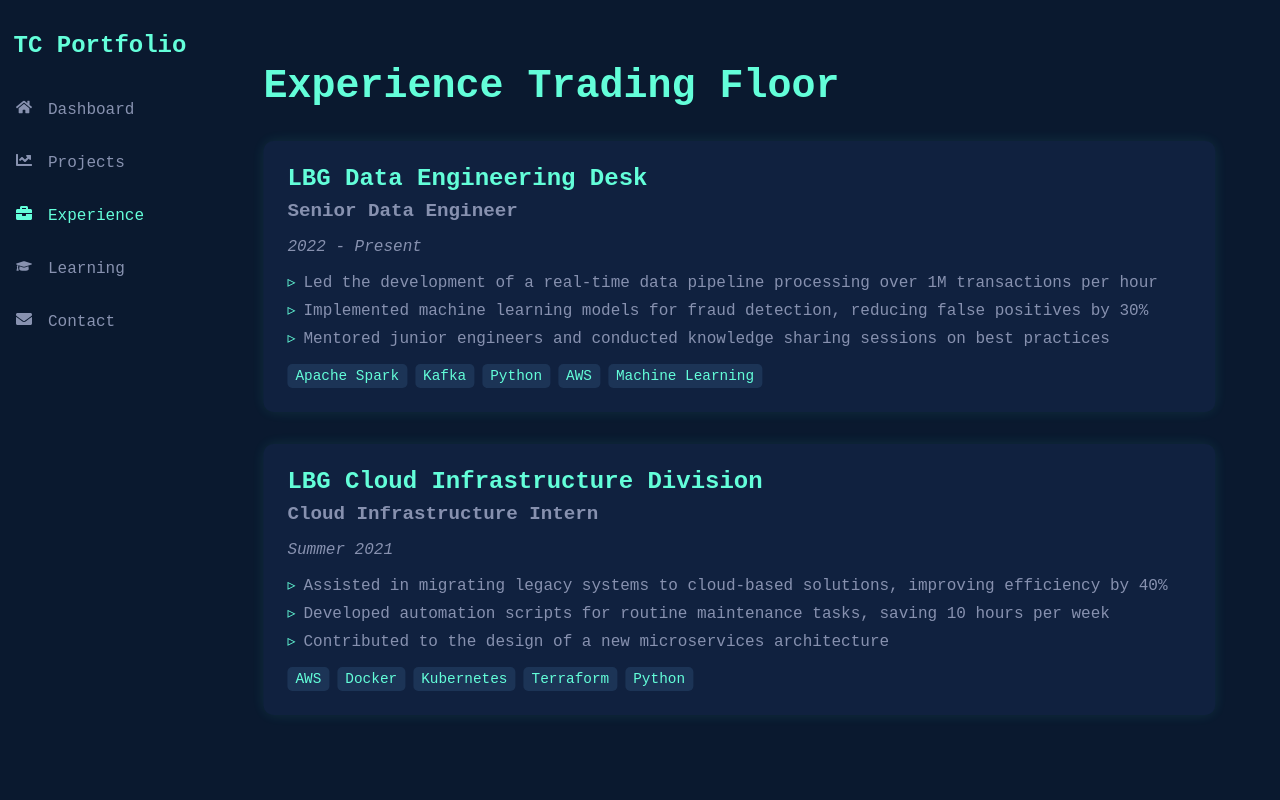
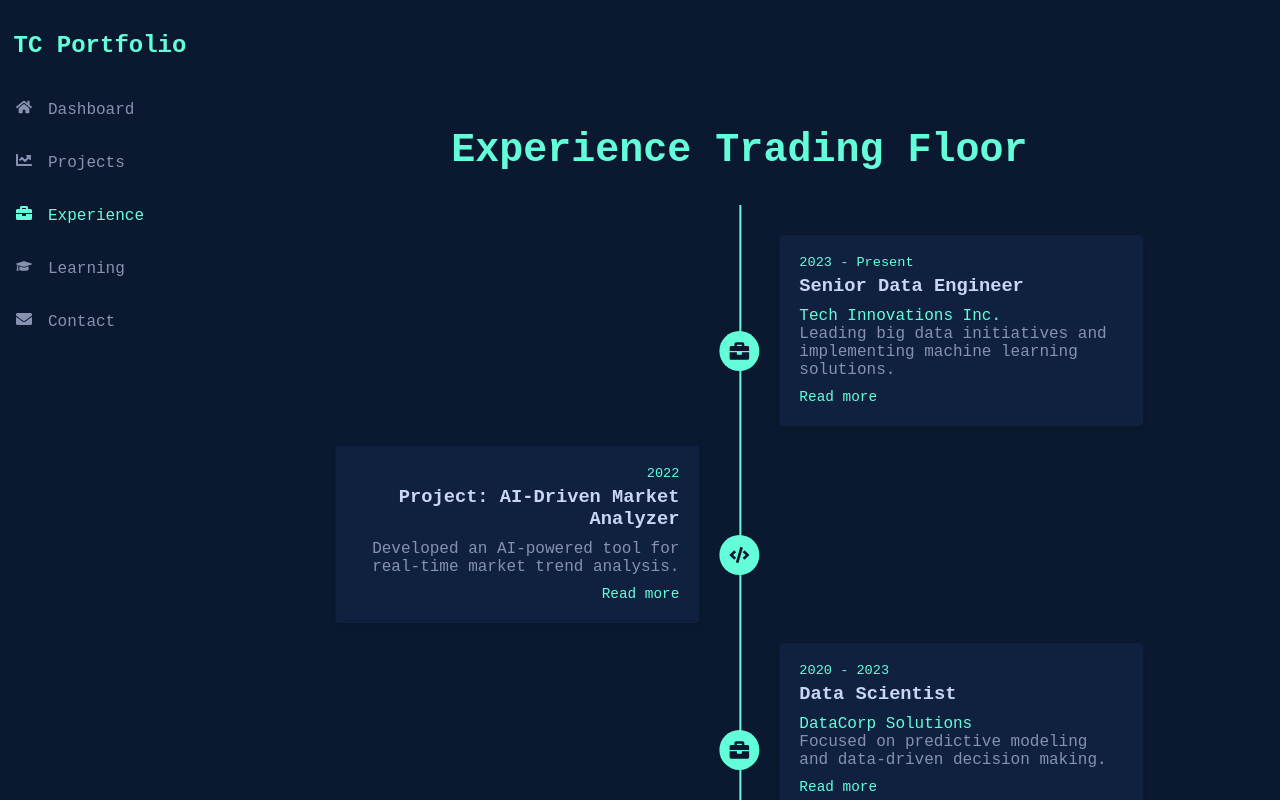
Before and after one commit to tyler-carty/tyler-carty.github.io, a React (Create React App) app: page /experience in a window 1280 px wide. Shown: the top 800 px of the page. Built offline with nearby package versions, Linux system fonts and the light colour scheme.

Commit message:
added a timeline of experience to the experience trading floor

```diff
--- a/src/components/ExperienceTradingFloor.js
+++ b/src/components/ExperienceTradingFloor.js
@@ -2,112 +2,30 @@
 import styled from 'styled-components';
 import { motion } from 'framer-motion';
 import { BaseComponent } from './BaseComponent';
+import InteractiveTimeline from './InteractiveTimeline';
 
-const ExperienceCard = styled(motion.div)`
-  background-color: #112240;
-  border-radius: 10px;
-  padding: 1.5rem;
-  margin-bottom: 2rem;
-  box-shadow: 0 0 15px rgba(100, 255, 218, 0.1);
+const ExperienceContainer = styled(motion.div)`
+    padding: 2rem;
 `;
 
-const CompanyName = styled.h3`
-  font-size: 1.5rem;
-  color: #64ffda;
-  margin-bottom: 0.5rem;
+const ExperienceHeader = styled.h2`
+    font-size: 2.5rem;
+    color: #64ffda;
+    margin-bottom: 2rem;
+    text-align: center;
 `;
-
-const JobTitle = styled.h4`
-  font-size: 1.2rem;
-  color: #8892b0;
-  margin-bottom: 1rem;
-`;
-
-const Duration = styled.p`
-  font-style: italic;
-  margin-bottom: 1rem;
-`;
-
-const Achievements = styled.ul`
-  list-style-type: none;
-  padding-left: 0;
-`;
-
-const Achievement = styled.li`
-  margin-bottom: 0.5rem;
-  &:before {
-    content: "▹";
-    color: #64ffda;
-    margin-right: 0.5rem;
-  }
-`;
-
-const SkillsGained = styled.div`
-  display: flex;
-  flex-wrap: wrap;
-  gap: 0.5rem;
-  margin-top: 1rem;
-`;
-
-const Skill = styled.span`
-  background-color: #1d3557;
-  color: #64ffda;
-  padding: 0.25rem 0.5rem;
-  border-radius: 5px;
-  font-size: 0.9rem;
-`;
-
-const experiences = [
-    {
-        company: "LBG Data Engineering Desk",
-        title: "Senior Data Engineer",
-        duration: "2022 - Present",
-        achievements: [
-            "Led the development of a real-time data pipeline processing over 1M transactions per hour",
-            "Implemented machine learning models for fraud detection, reducing false positives by 30%",
-            "Mentored junior engineers and conducted knowledge sharing sessions on best practices"
-        ],
-        skills: ["Apache Spark", "Kafka", "Python", "AWS", "Machine Learning"]
-    },
-    {
-        company: "LBG Cloud Infrastructure Division",
-        title: "Cloud Infrastructure Intern",
-        duration: "Summer 2021",
-        achievements: [
-            "Assisted in migrating legacy systems to cloud-based solutions, improving efficiency by 40%",
-            "Developed automation scripts for routine maintenance tasks, saving 10 hours per week",
-            "Contributed to the design of a new microservices architecture"
-        ],
-        skills: ["AWS", "Docker", "Kubernetes", "Terraform", "Python"]
-    },
-    // Add more experiences here
-];
 
 const ExperienceTradingFloor = () => {
     return (
-        <BaseComponent title="Experience Trading Floor">
-            {experiences.map((exp, index) => (
-                <ExperienceCard
-                    key={index}
-                    initial={{ opacity: 0, y: 20 }}
-                    animate={{ opacity: 1, y: 0 }}
-                    transition={{ delay: index * 0.1 }}
-                >
-                    <CompanyName>{exp.company}</CompanyName>
-                    <JobTitle>{exp.title}</JobTitle>
-                    <Duration>{exp.duration}</Duration>
-                    <Achievements>
-                        {exp.achievements.map((achievement, i) => (
-                            <Achievement key={i}>{achievement}</Achievement>
-                        ))}
-                    </Achievements>
-                    <SkillsGained>
-                        {exp.skills.map((skill, i) => (
-                            <Skill key={i}>{skill}</Skill>
-                        ))}
-                    </SkillsGained>
-                </ExperienceCard>
-            ))}
+        <BaseComponent>
+            <ExperienceContainer
+                initial={{ opacity: 0 }}
+                animate={{ opacity: 1 }}
+                exit={{ opacity: 0 }}
+            >
+                <ExperienceHeader>Experience Trading Floor</ExperienceHeader>
+                <InteractiveTimeline />
+            </ExperienceContainer>
         </BaseComponent>
     );
 };
```
